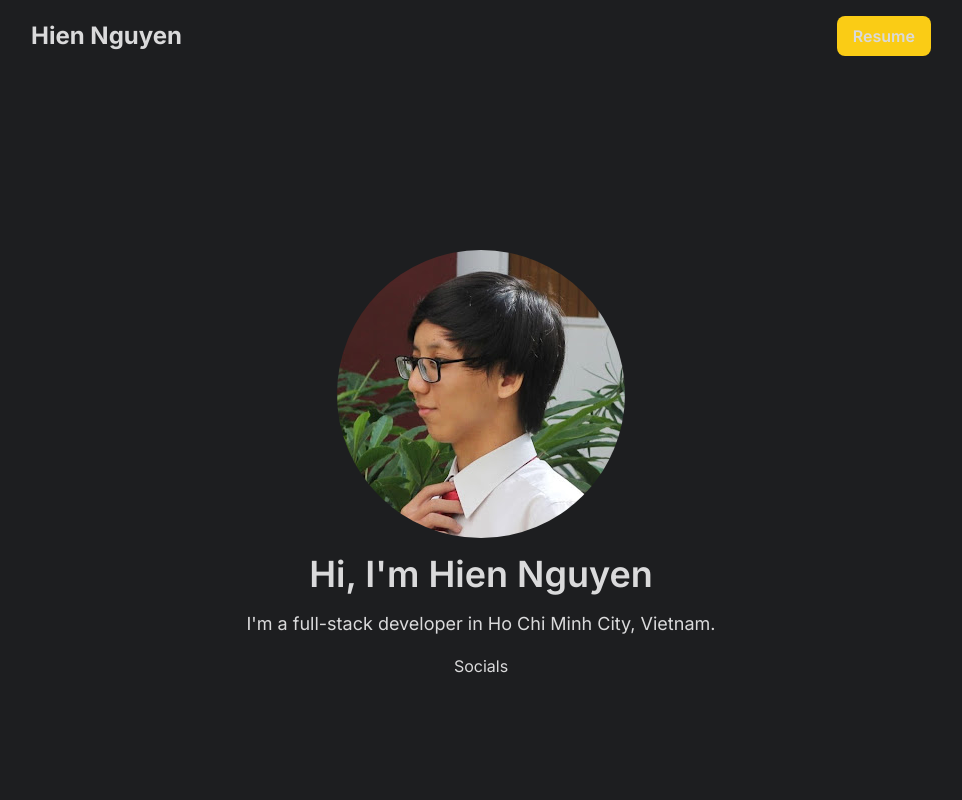
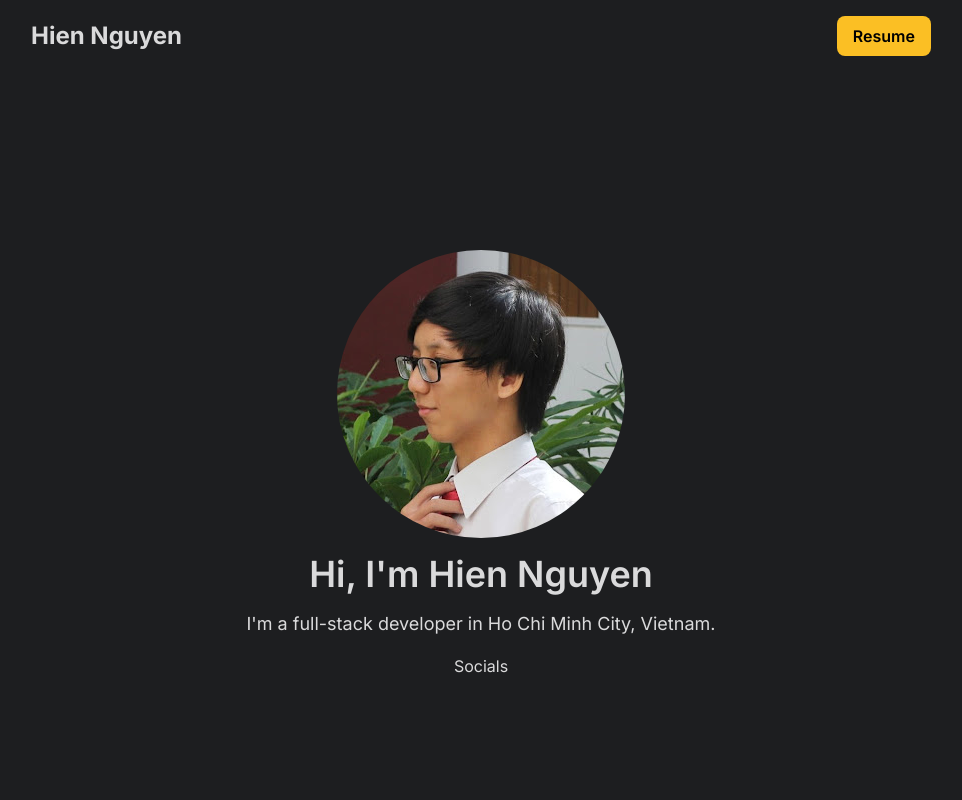
Before and after one commit to Dragonaria/ntnhien.portfolio, a Next.js app: page /nextjs-github-pages/ in a window 1280 px wide. Shown: the top 800 px of the page, without its empty margins (159-1121 px from the left). Built offline with nearby package versions, Linux system fonts and the light colour scheme.

Commit message:
Button styling

```diff
--- a/components/Navbar.tsx
+++ b/components/Navbar.tsx
@@ -10,7 +10,7 @@ export default function Navbar() {
                     Hien Nguyen
                 </Link>
             </div>
-            <a href="" className="bg-yellow-400 hover:bg-yellow-900 py-2 px-4 rounded-lg text-base font-semibold transition-all	inline-block">Resume</a>
+            <a href="" className="bg-amber-400 text-black hover:bg-slate-700 hover:text-slate-100 py-2 px-4 rounded-lg text-base font-semibold transition-all	inline-block">Resume</a>
         </nav>
     )
 }
```
